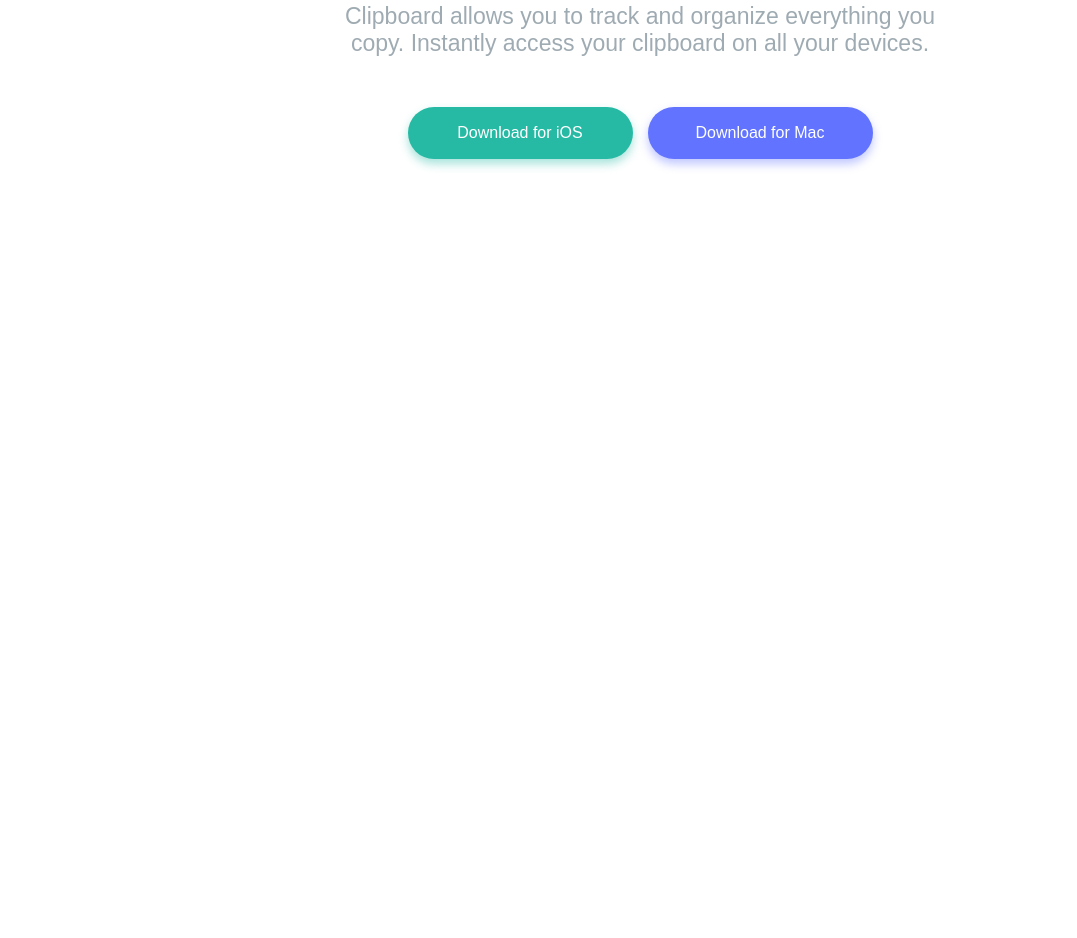
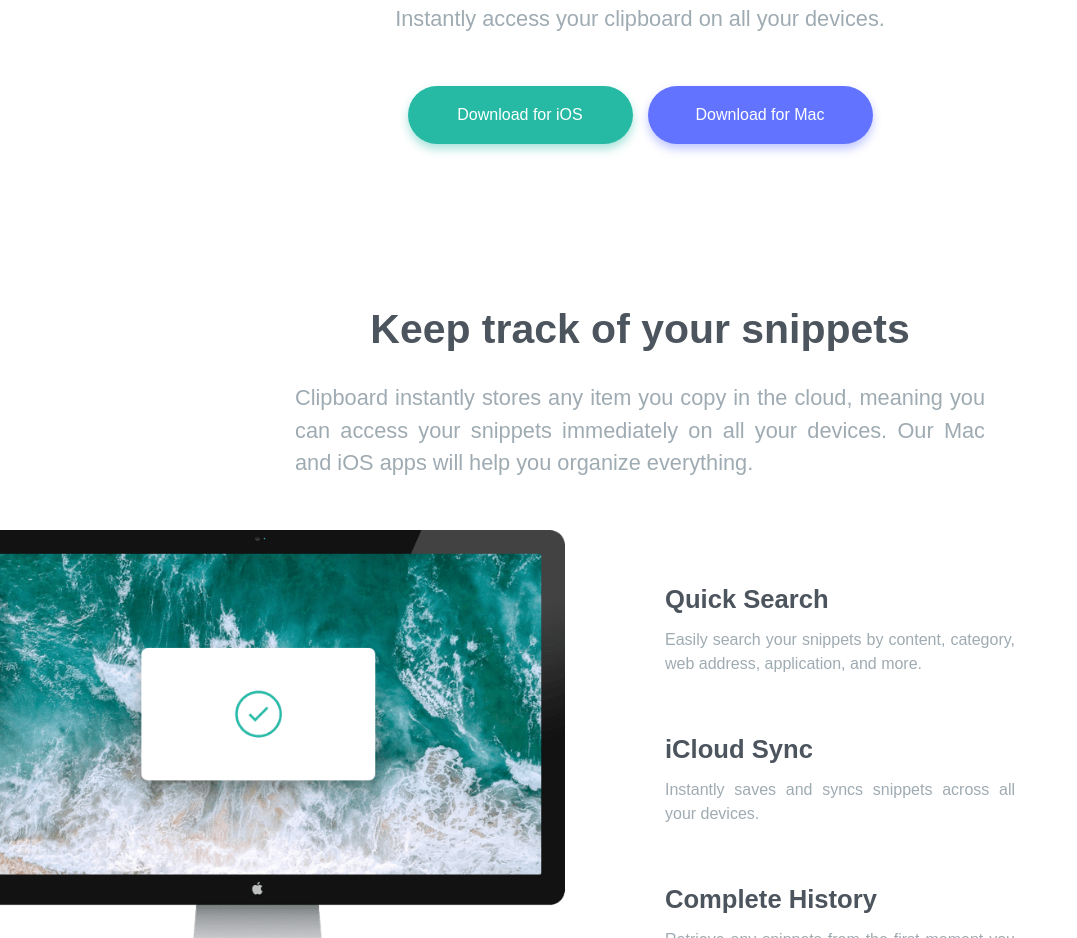
Before and after one commit to bruno-ryan/clipboard-landing-page, a website: page index.html in a window 1280 px wide. Shown: the part 453-1391 px from the top of the page, without its empty margins (0-1077 px from the left). Before the commit the page ends 800 px from the top, so only its background shows below. Drawn offline with Linux system fonts and the light colour scheme; a web font is replaced by a local one.

Commit message:
add snippets section

```diff
--- a/app/scss/components/_index.scss
+++ b/app/scss/components/_index.scss
@@ -1,2 +1,3 @@
 @forward 'header';
 @forward 'history';
+@forward 'snippets';
--- a/app/scss/components/history.scss
+++ b/app/scss/components/history.scss
@@ -1,4 +1,6 @@
 @use '../util' as *;
+
+.history {
 
     h1 {
         margin-bottom: 22px;
@@ -8,11 +10,10 @@
         margin-bottom: 50px;
     }
 
-.history {
-
     &-buttons {
     display: flex;
     flex-direction: column;
+    margin-bottom: 130px;
 
         @include breakpoint(medium){
             display: flex;
--- /dev/null
+++ b/app/scss/components/snippets.scss
@@ -0,0 +1,94 @@
+@use '../util' as *;
+
+.snippets {
+    .container1 {
+        display: grid;
+        grid-template-columns: 1fr;
+        justify-items: center;
+        column-gap: 50px;
+        row-gap: 50px;
+        // align-items: end;
+
+        @include breakpoint-down(large){
+    	    padding: 0 30px;
+
+        }
+
+        @include breakpoint(large) {
+            grid-template-rows: 1fr 100px 100px 100px;
+            grid-template-columns: 1fr 1fr;
+        }
+
+
+        img {
+            width: 100%;
+            max-width: 752px;
+
+            @include breakpoint(large) {
+
+            }
+        }
+
+    }
+    &__track {
+        max-width: 690px;
+        @include breakpoint (large){
+            grid-row: 1 / 2;
+            grid-column: 1 / 3;
+            max-width: 690px;
+            margin: 0 auto;
+
+        }
+
+        h1 {
+            margin-bottom: 22px;
+        }
+
+    }
+
+    &__image {
+        max-width: 600px;
+        @include breakpoint (large){
+            grid-row: 2 / 5;
+            grid-column: 1 / 2;
+            max-width: 100%;
+            justify-self: end;
+            transform: translateX(-50px);
+        }
+    }
+
+    .box {
+
+        max-width: 350px;
+
+
+        @include breakpoint(large){
+            transform: translateY(50px);
+            justify-self: start;
+            // align-self: start;
+        }
+
+        }
+
+    &__search {
+        @include breakpoint (large){
+            grid-row: 2 / 3;
+            grid-column: 2 / 3;
+        }
+    }
+
+    &__sync {
+        @include breakpoint (large){
+            grid-row: 3 / 4;
+            grid-column: 2 / 3;
+        }
+
+    }
+
+    &__history {
+        @include breakpoint (large){
+            grid-row: 4 / 5;
+            grid-column: 2 / 3;
+        }
+    }
+}
--- a/app/scss/globals/boilerplate.scss
+++ b/app/scss/globals/boilerplate.scss
@@ -15,4 +15,5 @@
     margin: 0;
     padding: 0;
     font-family: $mainFont;
+    line-height: 1.5;
 }
--- a/app/scss/globals/layout.scss
+++ b/app/scss/globals/layout.scss
@@ -1,4 +1,10 @@
 @use '../util' as *;
+
+
+section {
+	max-width: 1440px;
+	margin: 0 auto;
+}
 
 .container {
 	display: flex;
@@ -8,7 +14,7 @@
 	max-width: 690px;
 	align-items: center;
 
-	@include breakpoint(medium) {
-		// align-self: center;
+	@include breakpoint(large) {
+		padding: 0 0;
 	}
 }
--- a/app/scss/globals/typography.scss
+++ b/app/scss/globals/typography.scss
@@ -3,10 +3,18 @@
 h1, h2, h3 {
     margin-top: 0;
     text-align: center;
+    color: $darkGrayishBlue;
 }
 
-h1{
-    font-size: 1.60em;
+.h1 {
+    &--large {
+        font-size: 1.60em;
+    }
+
+    &--small {
+        font-size: 1em;
+        margin-bottom: 10px;
+    }
 }
 
 a, a:visited, a:active {
@@ -16,5 +24,18 @@
 p {
     text-align: center;
     color: $grayishBlue;
-    font-size: 0.9em;
 }
+
+.p {
+    &--large {
+        font-size: 0.85em;
+    }
+
+    &--small {
+        font-size: 1rem;
+    }
+}
+
+.justify {
+    text-align: justify;
+}
--- a/app/scss/util/breakpoints.scss
+++ b/app/scss/util/breakpoints.scss
@@ -5,8 +5,19 @@
     'xlarge': '87.5rem',
 );
 
+$breakpoints-down: (
+    'medium' : '40rem',
+    'large' : '64rem',
+);
+
 @mixin breakpoint($size) {
     @media (min-width: map-get($breakpoints, $size)) {
         @content;
     }
 }
+
+@mixin breakpoint-down($size) {
+    @media (max-width: map-get($breakpoints-down, $size)) {
+        @content;
+    }
+}
--- a/index.html
+++ b/index.html
@@ -24,8 +24,8 @@
     </header>
     <section class="history">
         <div class="container">
-            <h1>A history of everything you copy</h1>
-            <p>Clipboard allows you to track and organize everything you
+            <h1 class="h1--large">A history of everything you copy</h1>
+            <p class="p--large">Clipboard allows you to track and organize everything you
             copy. Instantly access your clipboard on all your devices.</p>
 
             <div class="history-buttons">
@@ -34,6 +34,29 @@
             </div>
         </div>
     </section>
+    <section class="snippets">
+        <div class="container1">
+            <div class="snippets__track">
+                <h1 class="h1--large">Keep track of your snippets</h1>
+                <p class="p--large justify">Clipboard instantly stores any item you copy in the cloud, meaning you can access your snippets immediately on all your devices. Our Mac and iOS apps will help you organize everything.</p>
+            </div>
+            <div class="snippets__image">
+                <img src="/images/image-computer.png" alt="computer snippets">
+            </div>
+            <div class="snippets__search box">
+                <h1 class="h1--small justify">Quick Search</h1>
+                <p class="p--small justify">Easily search your snippets by content, category, web address, application, and more.</p>
+            </div>
+            <div class="snippets__sync box">
+                <h1 class="h1--small justify">iCloud Sync</h1>
+                <p class="p--small justify">Instantly saves and syncs snippets across all your devices.</p>
+            </div>
+            <div class="snippets__history box">
+                <h1 class="h1--small justify">Complete History</h1>
+                <p class="p--small justify">Retrieve any snippets from the first moment you started using the app.</p>
+            </div>
+        </div>
+    </section>
 </body>
 
 </html>
```
Also changed, not shown: dist/style.css, 1 other file. Lines whose indentation alone changed are shown as unchanged.
